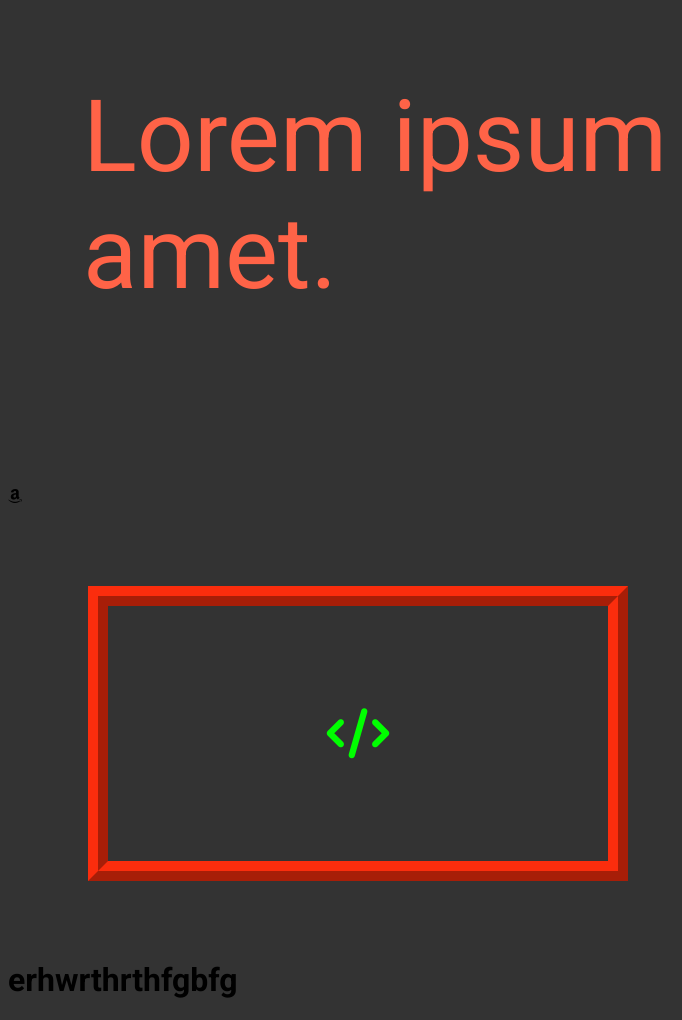
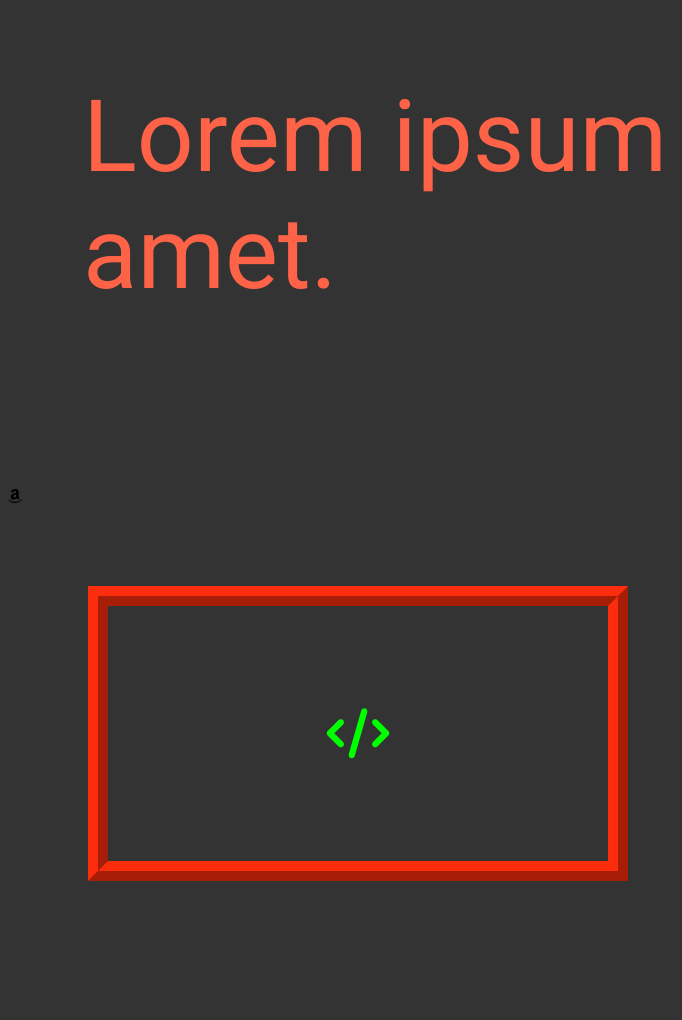
Before and after one commit to KeriH13/pierwsze-zadanie-udemy, a plain HTML site: page index.html in a window 1280 px wide. Shown: the part 1789-2809 px from the top of the page, without its empty margins (0-682 px from the left). After the commit the page ends 2750 px from the top, so only its background shows below. Drawn offline with Linux system fonts and the light colour scheme.

Commit message:
Update index.html

```diff
--- a/index.html
+++ b/index.html
@@ -34,6 +34,5 @@
 
                 <p class="icon-code"><i class="fa-solid fa-code"></i></p>
         </div>
-		<h1>erhwrthrthfgbfg</h1>
 	</body>
 </html>
```
